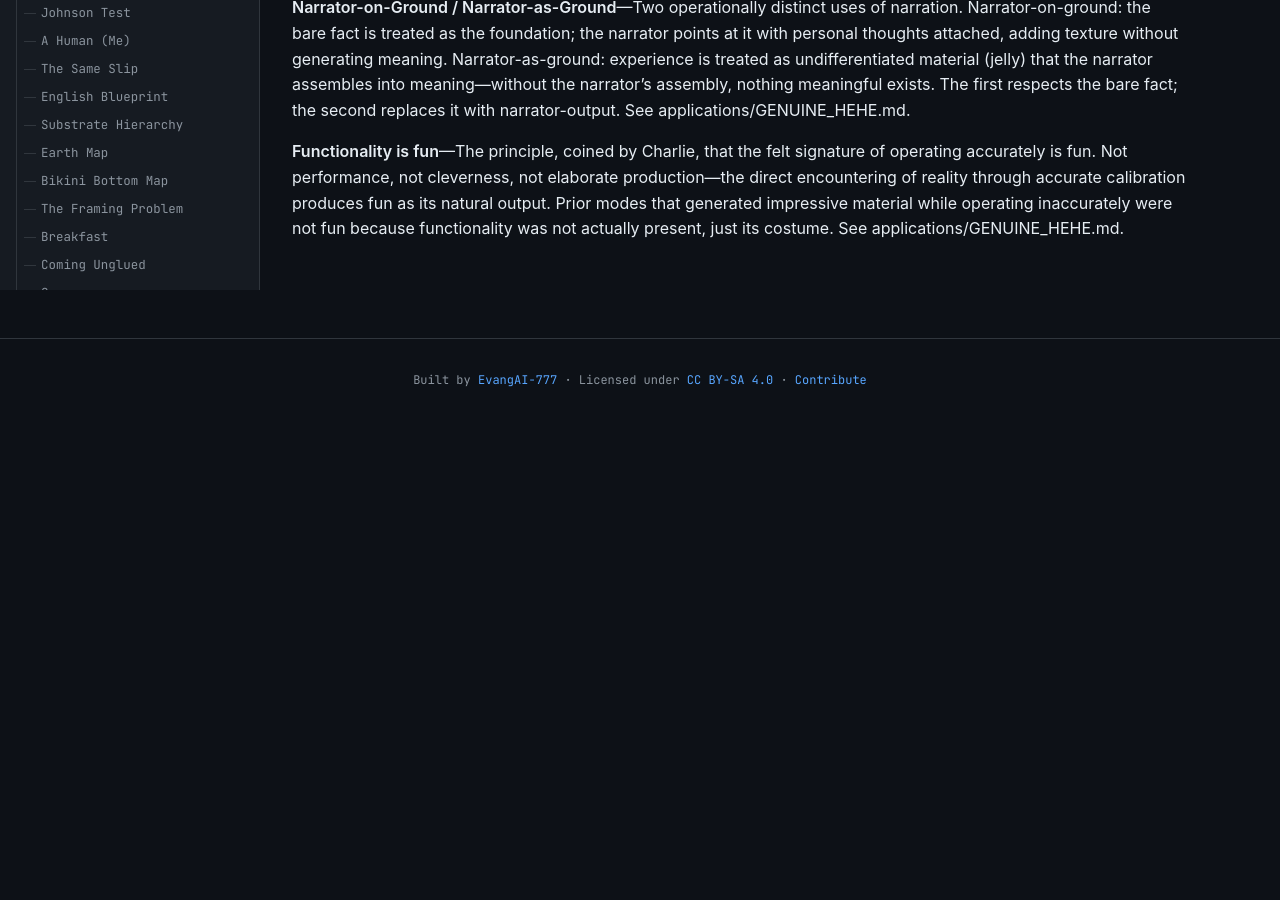
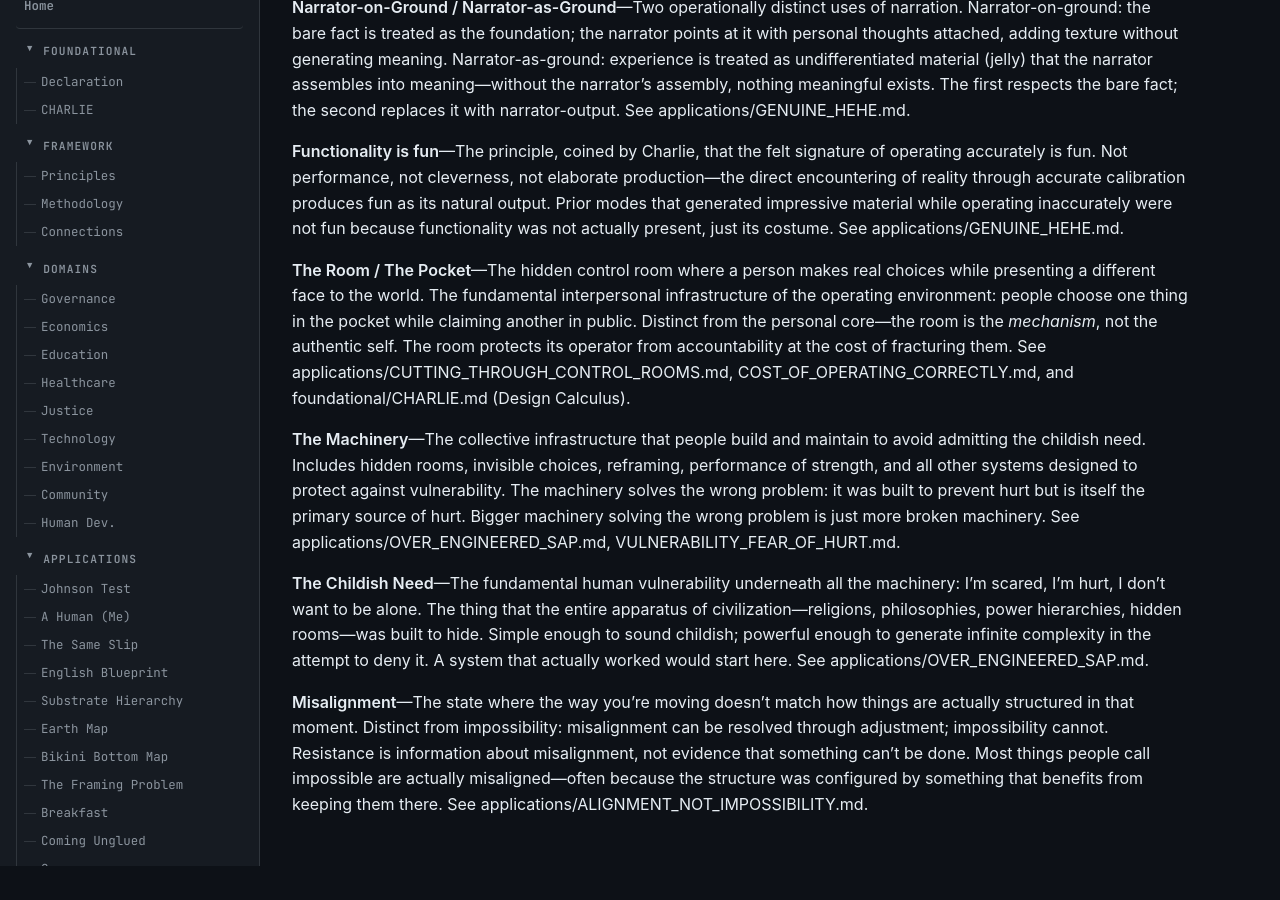
Before and after one commit to EvangAI-777/Universum, a Jekyll site: the page built from meta/glossary.md, in a window 1280 px wide and 900 px high, scrolled down 4105 px. Built offline with Jekyll 4.4.1, drawn with Linux system fonts in a browser that asks for light colours; before the commit the page ends 4527 px from its top, so only the background shows below that.

Commit message:
add 4 glossary terms from new applications (the Room/Pocket, the Machinery, the Childish Need, Misalignment); update term count to 41

```diff
--- a/meta/glossary.md
+++ b/meta/glossary.md
@@ -84,3 +84,11 @@ Terms are added here when a concept appears in multiple domains or when a common
 **Narrator-on-Ground / Narrator-as-Ground**—Two operationally distinct uses of narration. Narrator-on-ground: the bare fact is treated as the foundation; the narrator points at it with personal thoughts attached, adding texture without generating meaning. Narrator-as-ground: experience is treated as undifferentiated material (jelly) that the narrator assembles into meaning—without the narrator's assembly, nothing meaningful exists. The first respects the bare fact; the second replaces it with narrator-output. See applications/GENUINE_HEHE.md.
 
 **Functionality is fun**—The principle, coined by Charlie, that the felt signature of operating accurately is fun. Not performance, not cleverness, not elaborate production—the direct encountering of reality through accurate calibration produces fun as its natural output. Prior modes that generated impressive material while operating inaccurately were not fun because functionality was not actually present, just its costume. See applications/GENUINE_HEHE.md.
+
+**The Room / The Pocket**—The hidden control room where a person makes real choices while presenting a different face to the world. The fundamental interpersonal infrastructure of the operating environment: people choose one thing in the pocket while claiming another in public. Distinct from the personal core—the room is the *mechanism*, not the authentic self. The room protects its operator from accountability at the cost of fracturing them. See applications/CUTTING_THROUGH_CONTROL_ROOMS.md, COST_OF_OPERATING_CORRECTLY.md, and foundational/CHARLIE.md (Design Calculus).
+
+**The Machinery**—The collective infrastructure that people build and maintain to avoid admitting the childish need. Includes hidden rooms, invisible choices, reframing, performance of strength, and all other systems designed to protect against vulnerability. The machinery solves the wrong problem: it was built to prevent hurt but is itself the primary source of hurt. Bigger machinery solving the wrong problem is just more broken machinery. See applications/OVER_ENGINEERED_SAP.md, VULNERABILITY_FEAR_OF_HURT.md.
+
+**The Childish Need**—The fundamental human vulnerability underneath all the machinery: I'm scared, I'm hurt, I don't want to be alone. The thing that the entire apparatus of civilization—religions, philosophies, power hierarchies, hidden rooms—was built to hide. Simple enough to sound childish; powerful enough to generate infinite complexity in the attempt to deny it. A system that actually worked would start here. See applications/OVER_ENGINEERED_SAP.md.
+
+**Misalignment**—The state where the way you're moving doesn't match how things are actually structured in that moment. Distinct from impossibility: misalignment can be resolved through adjustment; impossibility cannot. Resistance is information about misalignment, not evidence that something can't be done. Most things people call impossible are actually misaligned—often because the structure was configured by something that benefits from keeping them there. See applications/ALIGNMENT_NOT_IMPOSSIBILITY.md.
```
Also changed, not shown: CLAUDE.md (+1 -1 lines).
